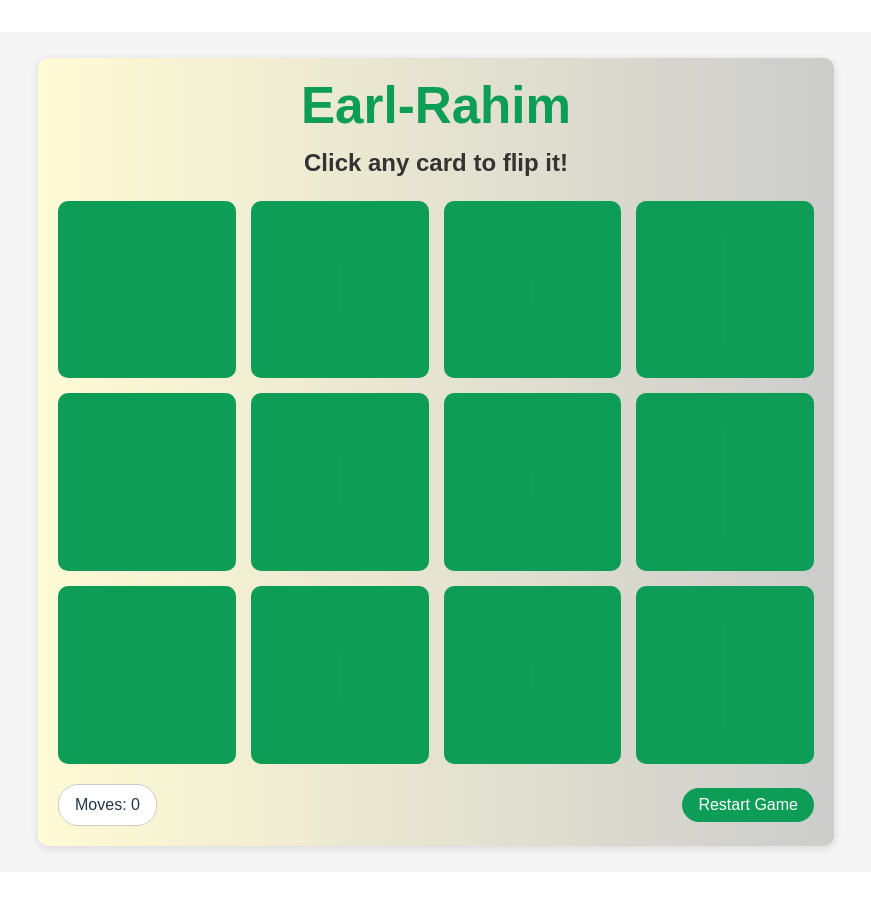
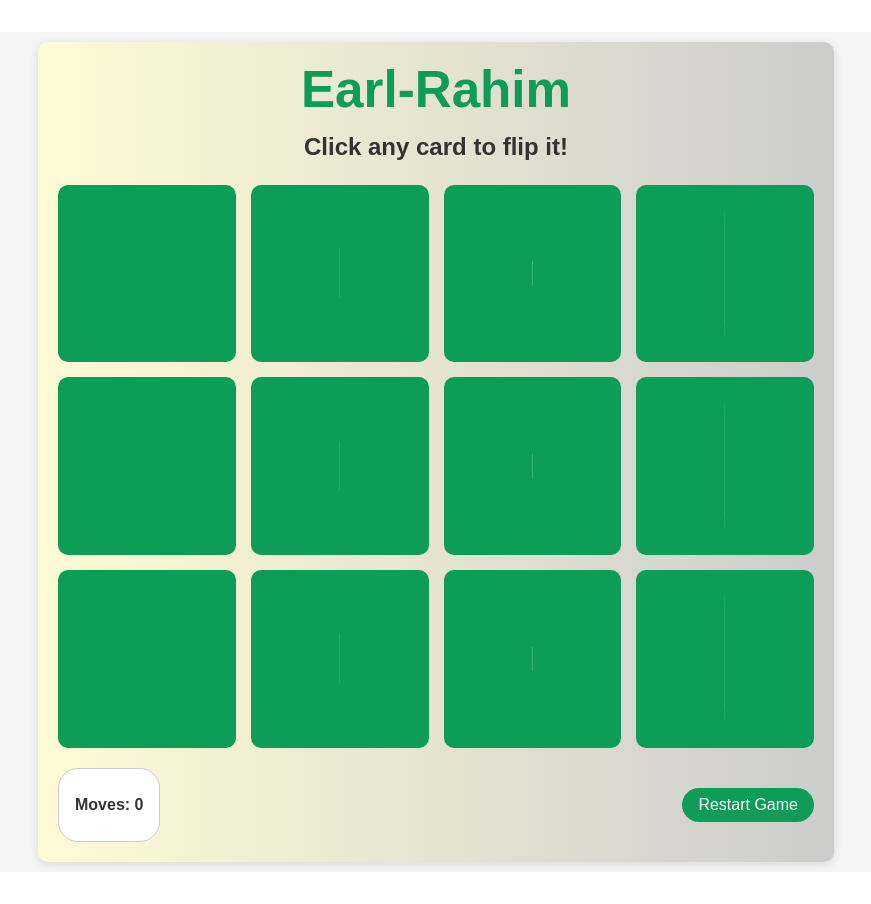
Before and after one commit to Ramzowy/TheGameHub, a React (Vite) app in the folder game-hub/: page /memory-game in a window 1280 px wide. Shown: the whole page, without its empty margins (204-1075 px from the left). Built offline with nearby package versions, Linux system fonts and the light colour scheme; grey boxes are pictures that could not be loaded.

Commit message:
Updated the MemoryGame

```diff
--- a/game-hub/src/pages/MemoryGame.css
+++ b/game-hub/src/pages/MemoryGame.css
@@ -9,7 +9,7 @@ body {
     display: flex;
     align-items: center;
     justify-content: center;
-    min-height: 100vh;
+    max-height: 100vh;
     padding: 20px;
     background-color: #f5f5f5;
   }
@@ -52,7 +52,7 @@ body {
     display: flex;
     align-items: center;
     justify-content: center;
-    perspective: 1000px;
+    perspective: 300px;
     transition: all 0.3s ease;
   }
 
@@ -61,12 +61,6 @@ body {
     opacity: 0;
     transform: scale(0);
     transition: all 0.3s ease;
-  }
-
-  .card.matched.hide {
-    visibility: hidden;
-    opacity: 0;
-    transform: scale(0);
   }
 
   .outline-image {
@@ -99,6 +93,11 @@ body {
     transform: rotateY(90deg);
   }
 
+  /* Show backface ONLY if unflipped AND unmatched */
+.card:not(.toggled):not(.matched) .outline-image {
+  transform: rotateY(0deg);
+}
+
   .progress-container {
     display: flex;
     justify-content: space-between;
@@ -111,6 +110,8 @@ body {
     border-radius: 20px;
     background-color: white;
     border: 1px solid #ccc;
+    color: #333;
+    font-weight: bold;
   }
 
   .restart-button {
--- a/game-hub/src/pages/MemoryGame.jsx
+++ b/game-hub/src/pages/MemoryGame.jsx
@@ -35,7 +35,7 @@ const Card = ({ card, handleChoice, flipped, matched }) => {
     );
   };
 
-const GameHeader = ({ moves }) => {
+const GameHeader = () => {
   return (
     <div className="heading-container">
       <h1 className="gfg-heading">Earl-Rahim</h1>
@@ -47,7 +47,7 @@ const GameHeader = ({ moves }) => {
 const GameProgress = ({ moves, handleRestart }) => {
   return (
     <div className="progress-container">
-      <div className="move-counter">Moves: {moves}</div>
+      <div className="move-counter"><p>Moves: {moves}</p></div>
       <button className="restart-button" onClick={handleRestart}>
         Restart Game
       </button>
@@ -102,7 +102,8 @@ const MemoryGame = () => {
           setTurnedCards([]);
           setDisabled(false);
         }, 1000);
-      } else {
+      }
+      else {
         setTimeout(() => {
           setTurnedCards([]);
           setDisabled(false);
@@ -126,7 +127,7 @@ const MemoryGame = () => {
   return (
     <div className="container">
       <div className="game-container">
-        <GameHeader moves={moves} />
+        <GameHeader/>
         <div className="cards-grid">
           {cards.map((card) => (
             <Card
```
